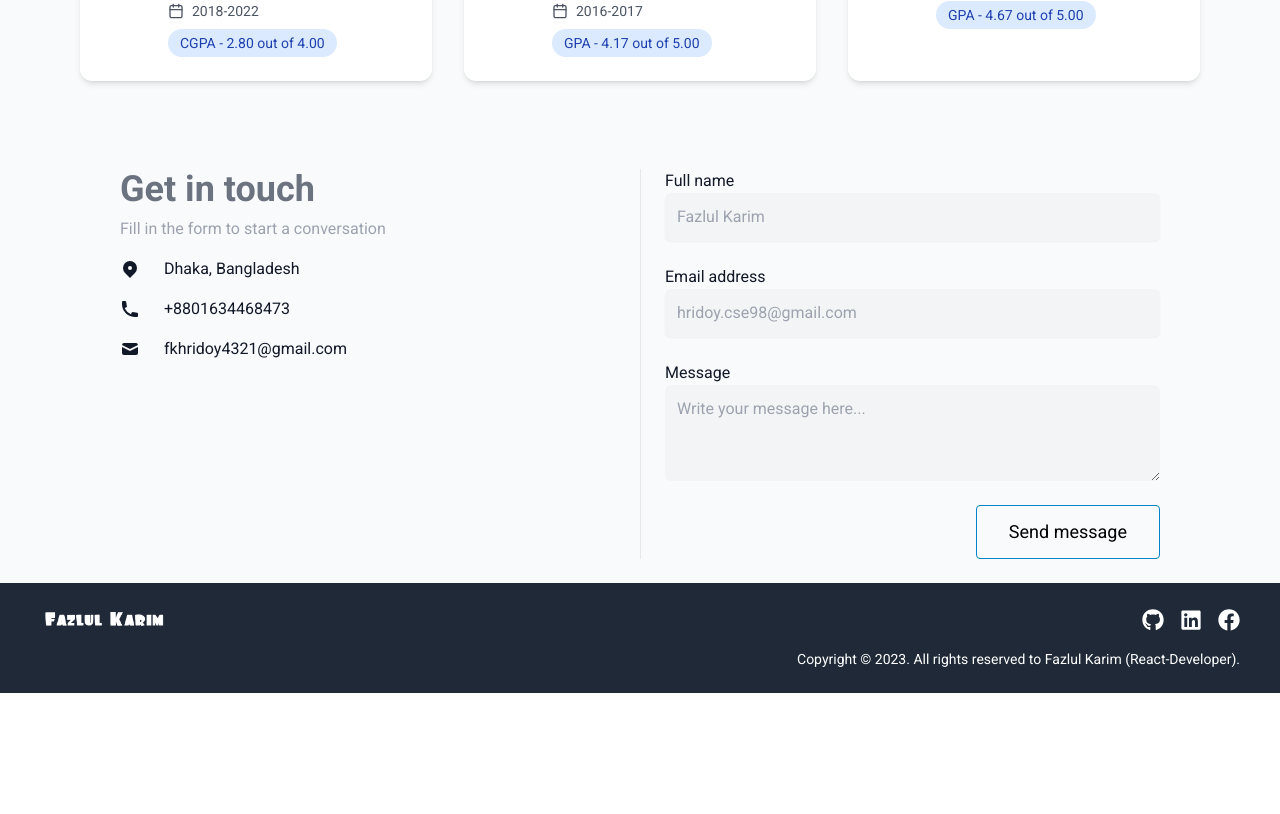
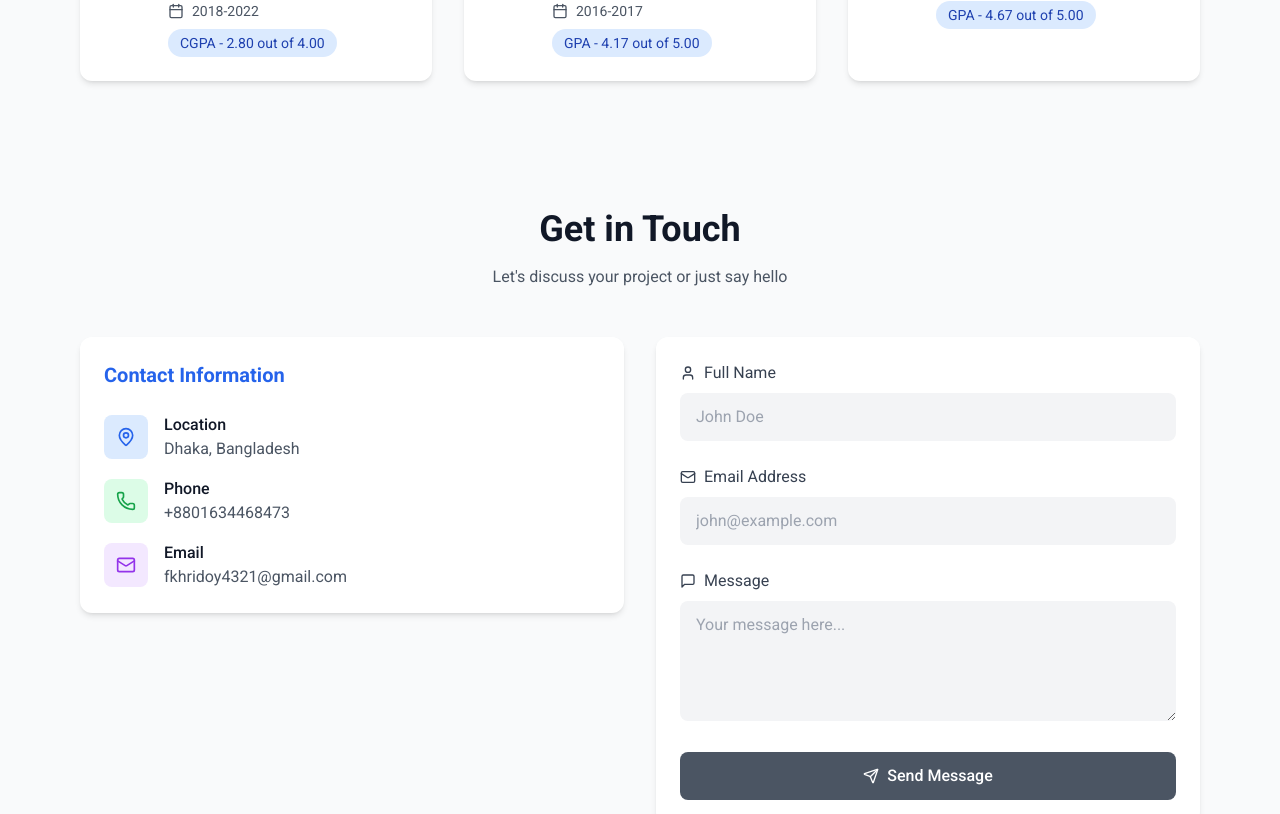
Before and after one commit to fazlulkarimhridoy/portfolio-fazlulkarimhridoy, a React (Vite) app: page / in a window 1280 px wide. Shown: the part 4264-5078 px from the top of the page. Before the commit the page ends 4957 px from the top, so only its background shows below. Built offline with nearby package versions, Linux system fonts and the light colour scheme.

Commit message:
redesigned contact section

```diff
--- a/src/components/Contact.jsx
+++ b/src/components/Contact.jsx
@@ -1,77 +1,133 @@
-import { useRef } from 'react';
-import emailjs from '@emailjs/browser';
-import toast from 'react-hot-toast';
+import { useRef } from "react";
+import emailjs from "@emailjs/browser";
+import toast from "react-hot-toast";
+import { Mail, MapPin, Phone, Send, MessageSquare, User } from "lucide-react";
 
 const Contact = () => {
     const form = useRef();
 
     const sendEmail = (e) => {
         e.preventDefault();
-        const name = e.currentTarget.name.value;
-        const email = e.currentTarget.email.value;
-        const message = e.currentTarget.message.value;
-
-        console.log(name, email, message);
-
         emailjs
-            .sendForm('service_9reh5e8', 'template_x1apj6n', form.current, {
-                publicKey: '3lYQouj1M7ssavxnw',
+            .sendForm("service_9reh5e8", "template_x1apj6n", form.current, {
+                publicKey: "3lYQouj1M7ssavxnw",
             })
-            .then(
-                toast.success('Successfully email sent!')
-            ).catch((err) => {
-                toast.error(err.text);
+            .then(() => {
+                toast.success("Message sent successfully!");
+                e.target.reset();
             })
+            .catch((err) => {
+                toast.error(err.text || "Failed to send message");
+            });
     };
 
-
     return (
-        <section id="contact" className="py-6 bg-gray-50 text-gray-900">
-            <div className="grid max-w-6xl grid-cols-1 px-6 mx-auto lg:px-8 md:grid-cols-2 md:divide-x">
-                <div className="py-6 md:py-0 md:px-6">
-                    <h1 className="text-4xl font-bold text-gray-500">Get in touch</h1>
-                    <p className="pt-2 pb-4 text-gray-400">Fill in the form to start a conversation</p>
-                    <div className="space-y-4">
-                        <p className="flex items-center">
-                            <svg xmlns="http://www.w3.org/2000/svg" viewBox="0 0 20 20" fill="currentColor" className="w-5 h-5 mr-2 sm:mr-6">
-                                <path fillRule="evenodd" d="M5.05 4.05a7 7 0 119.9 9.9L10 18.9l-4.95-4.95a7 7 0 010-9.9zM10 11a2 2 0 100-4 2 2 0 000 4z" clipRule="evenodd"></path>
-                            </svg>
-                            <span>Dhaka, Bangladesh</span>
-                        </p>
-                        <p className="flex items-center">
-                            <svg xmlns="http://www.w3.org/2000/svg" viewBox="0 0 20 20" fill="currentColor" className="w-5 h-5 mr-2 sm:mr-6">
-                                <path d="M2 3a1 1 0 011-1h2.153a1 1 0 01.986.836l.74 4.435a1 1 0 01-.54 1.06l-1.548.773a11.037 11.037 0 006.105 6.105l.774-1.548a1 1 0 011.059-.54l4.435.74a1 1 0 01.836.986V17a1 1 0 01-1 1h-2C7.82 18 2 12.18 2 5V3z"></path>
-                            </svg>
-                            <span>+8801634468473</span>
-                        </p>
-                        <p className="flex items-center">
-                            <svg xmlns="http://www.w3.org/2000/svg" viewBox="0 0 20 20" fill="currentColor" className="w-5 h-5 mr-2 sm:mr-6">
-                                <path d="M2.003 5.884L10 9.882l7.997-3.998A2 2 0 0016 4H4a2 2 0 00-1.997 1.884z"></path>
-                                <path d="M18 8.118l-8 4-8-4V14a2 2 0 002 2h12a2 2 0 002-2V8.118z"></path>
-                            </svg>
-                            <span>fkhridoy4321@gmail.com</span>
+        <section id="contact" className="py-16 px-4 md:px-10 lg:px-20 bg-gray-50 dark:bg-[#121212]">
+            <div className="max-w-7xl mx-auto">
+                <div className="text-center mb-12">
+                    <h2
+                        data-aos="fade-up"
+                        className="text-3xl md:text-4xl font-bold text-gray-900 dark:text-white mb-4"
+                    >
+                        Get in Touch
+                    </h2>
+                    <p data-aos="fade-up" data-aos-delay="100" className="text-gray-600 dark:text-gray-400">
+                        Let{"'"}s discuss your project or just say hello
                     </p>
                 </div>
+
+                <div className="grid sm:grid-cols-2 gap-8">
+                    <div data-aos="fade-right" className="space-y-6">
+                        <div className="bg-white dark:bg-[#1e1e1e] rounded-xl p-6 shadow-md hover:shadow-lg transition-all duration-300">
+                            <h3 className="text-xl font-semibold text-blue-600 dark:text-blue-400 mb-6">
+                                Contact Information
+                            </h3>
+                            <div className="space-y-4">
+                                <div className="flex items-center gap-4">
+                                    <div className="p-3 bg-blue-100 dark:bg-blue-900 rounded-lg">
+                                        <MapPin className="w-5 h-5 text-blue-600 dark:text-blue-400" />
                                     </div>
-                <form ref={form} onSubmit={sendEmail} className="flex flex-col py-6 space-y-6 md:py-0 md:px-6">
-                    <label className="block">
-                        <span className="mb-1">Full name</span>
-                        <input type="text" placeholder="Fazlul Karim" name="name" className="p-3 block w-full rounded-md shadow-sm focus:ring focus:ri focus:ri bg-gray-100" />
+                                    <div>
+                                        <p className="font-medium text-gray-900 dark:text-white">Location</p>
+                                        <p className="text-gray-600 dark:text-gray-400">Dhaka, Bangladesh</p>
+                                    </div>
+                                </div>
+                                <div className="flex items-center gap-4">
+                                    <div className="p-3 bg-green-100 dark:bg-green-900 rounded-lg">
+                                        <Phone className="w-5 h-5 text-green-600 dark:text-green-400" />
+                                    </div>
+                                    <div>
+                                        <p className="font-medium text-gray-900 dark:text-white">Phone</p>
+                                        <p className="text-gray-600 dark:text-gray-400">+8801634468473</p>
+                                    </div>
+                                </div>
+                                <div className="flex items-center gap-4">
+                                    <div className="p-3 bg-purple-100 dark:bg-purple-900 rounded-lg">
+                                        <Mail className="w-5 h-5 text-purple-600 dark:text-purple-400" />
+                                    </div>
+                                    <div>
+                                        <p className="font-medium text-gray-900 dark:text-white">Email</p>
+                                        <p className="text-gray-600 dark:text-gray-400">fkhridoy4321@gmail.com</p>
+                                    </div>
+                                </div>
+                            </div>
+                        </div>
+                    </div>
+
+                    <div data-aos="fade-left" className="bg-white dark:bg-[#1e1e1e] rounded-xl p-6 shadow-md">
+                        <form ref={form} onSubmit={sendEmail} className="space-y-6">
+                            <div>
+                                <label className="flex gap-2 items-center text-gray-700 dark:text-gray-300 mb-2">
+                                    <User className="w-4 h-4" />
+                                    <span>Full Name</span>
                                 </label>
-                    <label className="block">
-                        <span className="mb-1">Email address</span>
-                        <input type="email" placeholder="hridoy.cse98@gmail.com" name="email" className="p-3 block w-full rounded-md shadow-sm focus:ring focus:ri focus:ri bg-gray-100" />
+                                <input
+                                    type="text"
+                                    name="name"
+                                    required
+                                    placeholder="John Doe"
+                                    className="w-full px-4 py-3 rounded-lg bg-gray-100 dark:bg-gray-800 border-transparent focus:border-blue-500 focus:bg-white dark:focus:bg-gray-900 focus:ring-0 text-gray-900 dark:text-white"
+                                />
+                            </div>
+
+                            <div>
+                                <label className="flex gap-2 items-center text-gray-700 dark:text-gray-300 mb-2">
+                                    <Mail className="w-4 h-4" />
+                                    <span>Email Address</span>
                                 </label>
-                    <label className="block">
-                        <span className="mb-1">Message</span>
-                        <textarea rows="3" placeholder="Write your message here..." name="message" className="p-3 block w-full rounded-md focus:ring focus:ri focus:ri bg-gray-100"></textarea>
+                                <input
+                                    type="email"
+                                    name="email"
+                                    required
+                                    placeholder="john@example.com"
+                                    className="w-full px-4 py-3 rounded-lg bg-gray-100 dark:bg-gray-800 border-transparent focus:border-blue-500 focus:bg-white dark:focus:bg-gray-900 focus:ring-0 text-gray-900 dark:text-white"
+                                />
+                            </div>
+
+                            <div>
+                                <label className="flex gap-2 items-center text-gray-700 dark:text-gray-300 mb-2">
+                                    <MessageSquare className="w-4 h-4" />
+                                    <span>Message</span>
                                 </label>
+                                <textarea
+                                    name="message"
+                                    required
+                                    rows="4"
+                                    placeholder="Your message here..."
+                                    className="w-full px-4 py-3 rounded-lg bg-gray-100 dark:bg-gray-800 border-transparent focus:border-blue-500 focus:bg-white dark:focus:bg-gray-900 focus:ring-0 text-gray-900 dark:text-white"
+                                ></textarea>
+                            </div>
+
                             <button
                                 type="submit"
-                        className="cursor-pointer focus:hidden self-end px-8 py-3 text-lg rounded border border-sky-600 text-black hover:bg-sky-600 hover:text-white hover:transition-all hover:duration-300">
-                        Send message
+                                className="w-full flex items-center justify-center gap-2 px-6 py-3 rounded-lg bg-gray-600 hover:bg-gray-700 text-white font-medium transition-colors duration-300"
+                            >
+                                <Send className="w-4 h-4" />
+                                Send Message
                             </button>
                         </form>
+                    </div>
+                </div>
             </div>
         </section>
     );
--- a/src/components/Education.jsx
+++ b/src/components/Education.jsx
@@ -29,7 +29,7 @@ const Education = () => {
     ];
 
     return (
-        <section className="py-16 px-4 md:px-10 lg:px-20 bg-gray-50 dark:bg-[#121212]">
+        <section id="education" className="py-16 px-4 md:px-10 lg:px-20 bg-gray-50 dark:bg-[#121212]">
             <div className="max-w-7xl mx-auto">
                 <div className="text-center mb-12">
                     <h2
--- a/src/components/NavBar.jsx
+++ b/src/components/NavBar.jsx
@@ -14,7 +14,7 @@ const NavBar = () => {
         document.getElementById("projects")?.scrollIntoView({ behavior: "smooth" });
     };
     const scrollToEducations = () => {
-        document.getElementById("educations")?.scrollIntoView({ behavior: "smooth" });
+        document.getElementById("education")?.scrollIntoView({ behavior: "smooth" });
     };
     const scrollToContact = () => {
         document.getElementById("contact")?.scrollIntoView({ behavior: "smooth" });
```
Lines whose indentation alone changed are shown as unchanged.
